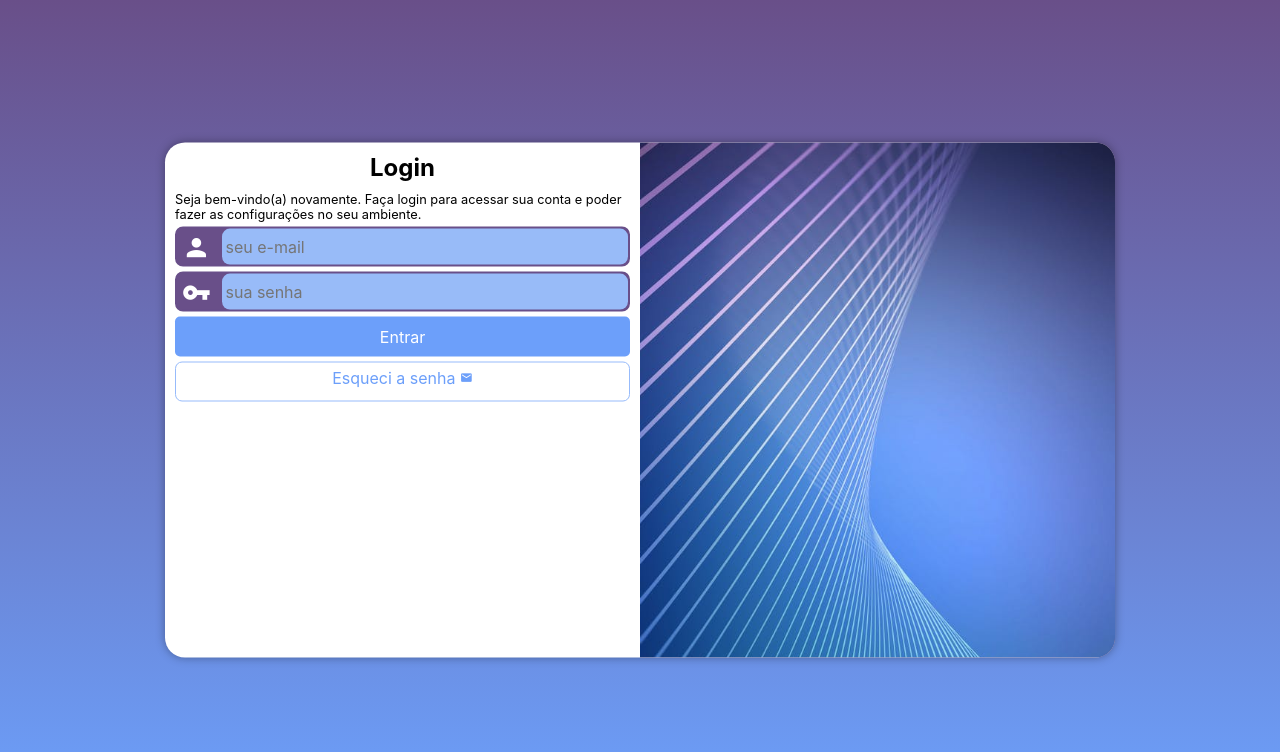
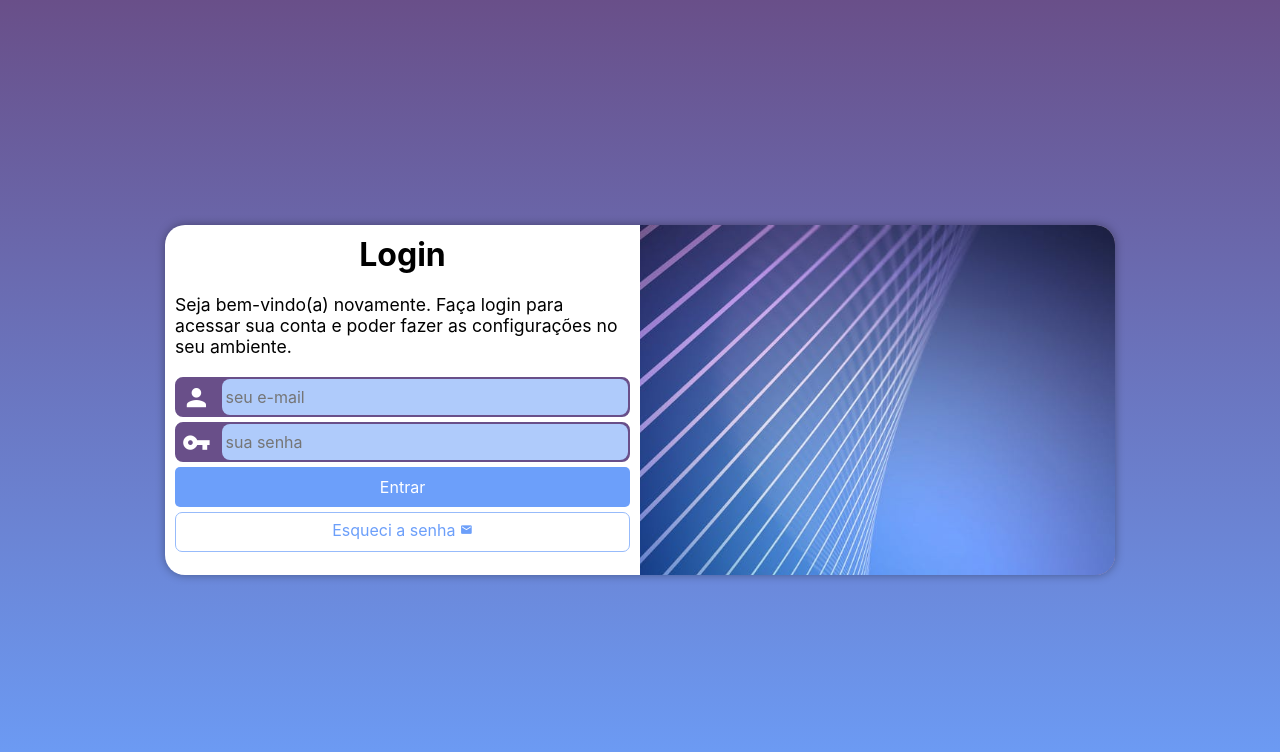
Before and after one commit to JoaoPedroArriaga/projeto-login, a plain HTML site: page index.html in a window 1280 px wide. Drawn offline with Linux system fonts and the light colour scheme.

Commit message:
Atualização CSS

```diff
--- a/estilos/media-queries.css
+++ b/estilos/media-queries.css
@@ -8,6 +8,7 @@
 
     section#login{
         width: 80%;
+        height: 280px;
     }
 
     div#img{
@@ -25,6 +26,7 @@
 @media screen and (min-width: 992px){
     section#login{
         width: 950px;
+        height: 350px;
     }
 
     div#img{
@@ -37,4 +39,13 @@
         float: left;
         width: 50%;
     }
+
+    div#form>h1{
+        font-size: 2em;
+    }
+
+    div#form>p{
+        font-size: 1.1em;
+        margin: 20px 0px;
+    }
 }
--- a/estilos/style.css
+++ b/estilos/style.css
@@ -29,13 +29,13 @@ section#login{
     position: absolute;
     top: 50%;
     left: 50%;
-    transform: translate(-50%, -50%);
     overflow: hidden;
     background-color: white;
     box-shadow: 0px 0px 10px rgba(0, 0, 0, 0.35);
     width: 250px;
     height: 515px;
     border-radius: 20px;
+    transform: translate(-50%, -50%);
     transition: width .3s, height .3s;
     transition-timing-function: ease;
 }
@@ -83,17 +83,22 @@ div#form>p{
 }
 
 .campo>input{
-    background-color: #98bbf8;
+    background-color: #afcbfb;
     font-size: 1em;
     width: calc(100% - 45px);
     height: 100%;
     border: 0px;
     border-radius: 8px;
     padding: 4px;
-    transform: translateY(-8.9px);
+    transform: translateY(-9px);
 }
 
-form>input{
+.campo>input:focus-within{
+    background-color: white;
+    border: none;
+}
+
+form>input[type=submit]{
     display: block;
     background-color: #6C9FFA;
     border-radius: 5px;
@@ -102,6 +107,11 @@ form>input{
     font-size: 1em;
     color: white;
     border: 0px;
+    cursor: pointer;
+}
+
+form>input[type=submit]:hover{
+    background-color: #5882cb;
 }
 
 form>a.botao{
@@ -115,8 +125,12 @@ form>a.botao{
     border-radius: 7px;
     width: 100%;
     height: 40px;
-    padding-top: 5px;
+    padding-top: 7px;
     margin-top: 5px;
+}
+
+form>a.botao:hover{
+    background-color: #c7dafa;
 }
 
 .botao>i{
--- a/index.html
+++ b/index.html
@@ -4,8 +4,8 @@
     <meta charset="UTF-8">
     <meta name="viewport" content="width=device-width, initial-scale=1.0">
     <link rel="stylesheet" href="estilos/style.css">
+    <link rel="stylesheet" href="estilos/media-queries.css">
     <link rel="stylesheet" href="https://fonts.googleapis.com/icon?family=Material+Icons">
-    <link rel="stylesheet" href="estilos/media-queries.css">
     <title>Login</title>
 </head>
 <body>
@@ -20,19 +20,22 @@
                 <form action="login.php" method="post" autocomplete="on">
                     <div class="campo">
                         <i class="material-icons">person</i>
+                        <input type="email" name="email" id="email" placeholder="seu e-mail" autocomplete="email" maxlength="30" required>
                         <label for="email">Login</label>
-                        <input type="email" name="email" id="email" placeholder="seu e-mail" autocomplete="email" maxlength="30" required>
                     </div>
 
                     <div class="campo">
                         <i class="material-icons">vpn_key</i>
-                        <label for="pass">Senha</label>
                         <input type="password" name="pass" id="pass" placeholder="sua senha" autocomplete="current-password" minlength="8"
                         maxlength="20" required>
+                        <label for="pass">Senha</label>
                     </div>
 
                     <input type="submit" value="Entrar">
-                    <a href="#" class="botao">Esqueci a senha <i class="material-icons">mail</i></a>
+                    <a href="#" class="botao">
+                        Esqueci a senha
+                        <i class="material-icons">mail</i>
+                    </a>
                 </form>
             </div>
         </section>
```
